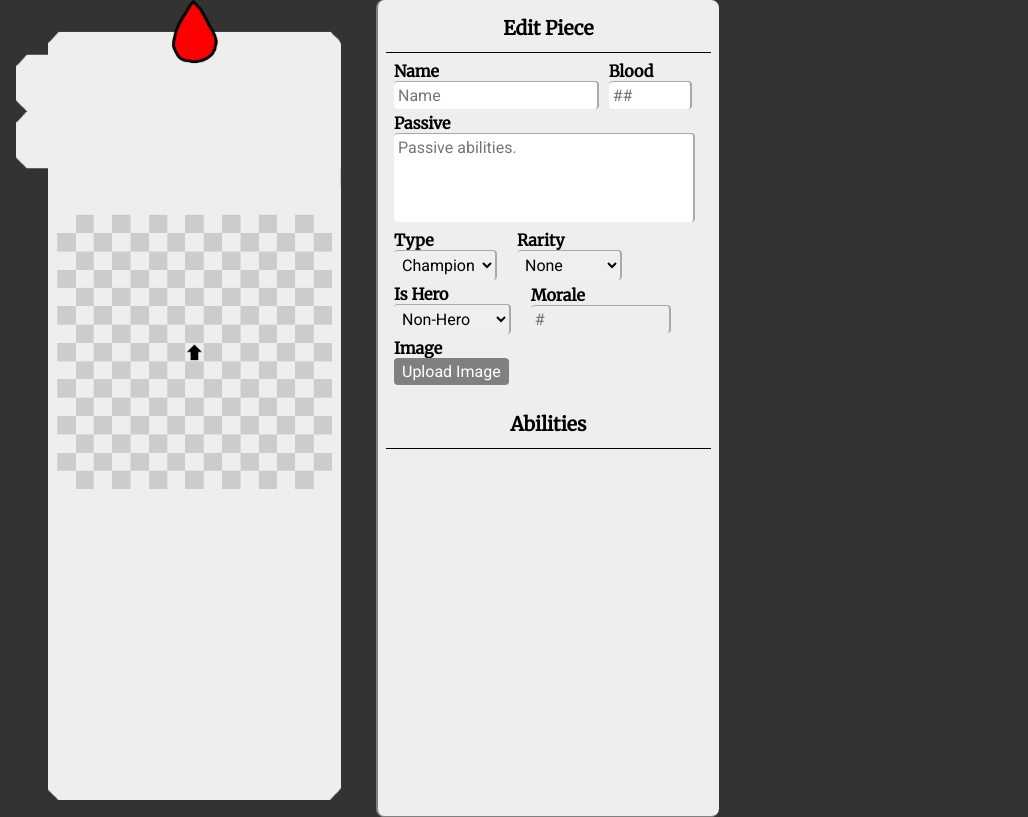
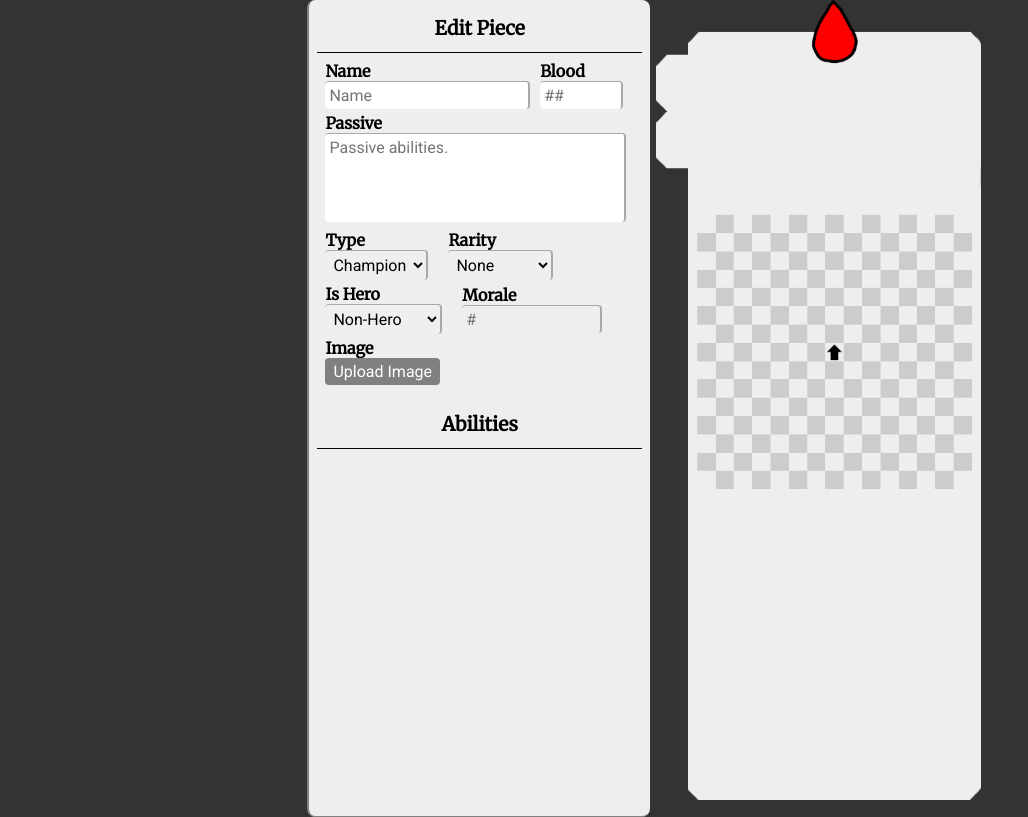
Before and after one commit to main-gi/PieceMaker, a plain HTML site: page index.html in a window 1280 px wide. Shown: the whole page, without its empty margins (0-1028 px from the left). Drawn offline with nearby package versions, Linux system fonts and the light colour scheme.

Commit message:
Update index.html

```diff
--- a/index.html
+++ b/index.html
@@ -24,6 +24,10 @@
             background-repeat: no-repeat;
             height: 100vh;
             width: calc(100vh / 8.75 * 3.55);
+            position: absolute;
+            left: 50%;
+            margin-left: calc(100vh / 8.75 * 3.55 / 2 + .5em);
+
             display: block;
             margin-left: 1rem;
         }
@@ -32,8 +36,11 @@
             display: block;
             height: 100vh;
             width: calc(100vh / 8.75 * 3.55);
-            margin-top: calc(-100vh);
-            margin-left: calc(1em + 45vh);
+            margin-left: calc(-200vh / 8.75 * 3.55 / 2 - .5em);
+
+            position: absolute;
+            left: 50%;
+
             padding: .5em;
             background-color: #eee;
             color: black;
```
